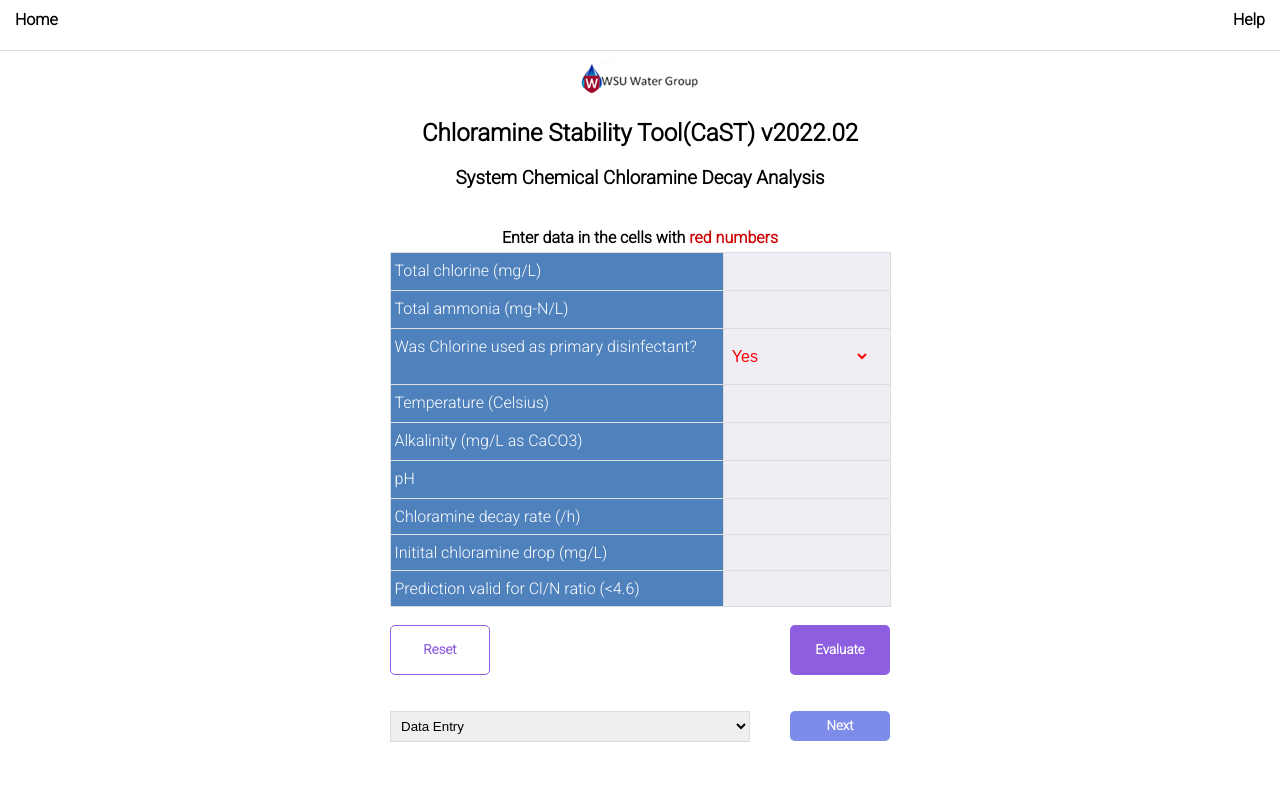
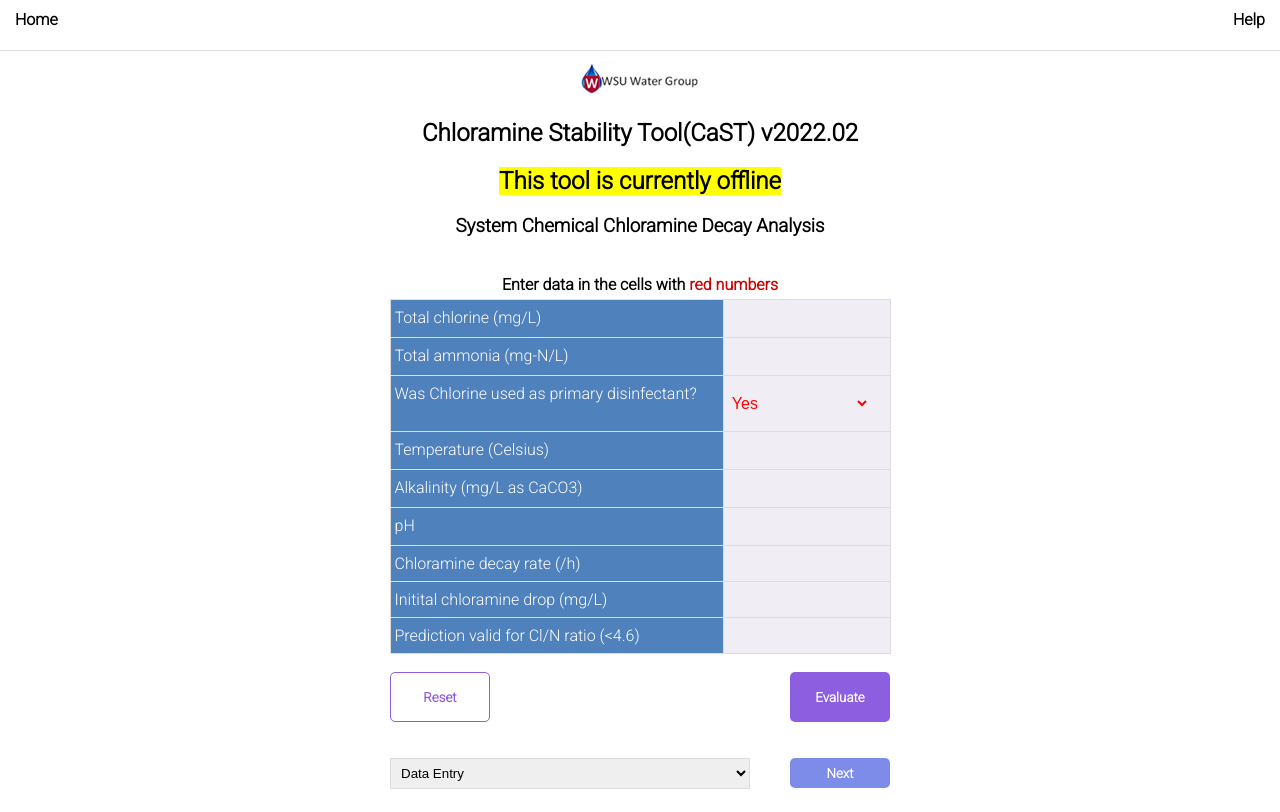
Before and after one commit to dwsmtool/dwsmtool.github.io, a plain HTML site: page systemanalysis.html in a window 1280 px wide. Drawn offline with Linux system fonts and the light colour scheme.

Commit message:
Added offline note

```diff
--- a/systemanalysis.html
+++ b/systemanalysis.html
@@ -30,6 +30,7 @@
     <div class="title">
         <img src="images/WSU Water Group.png">
         <h2>Chloramine Stability Tool(CaST) v2022.02</h2>
+        <h2><mark>This tool is currently offline</mark></h2>
         <h3>System Chemical Chloramine Decay Analysis</h3>
     </div>
     <div class="content">
```
Also changed, not shown: optionsanalysis.html (+1 -0 lines), statusprediction.html (+1 -0 lines).
